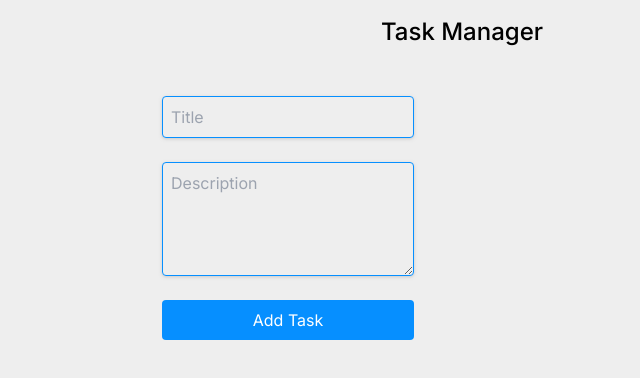
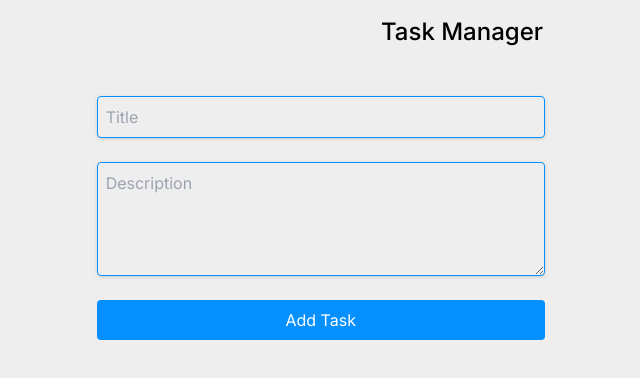
Before and after one commit to Gurjantrandahwa/task_manager-, a Next.js app: page / in a window 1280 px wide. Shown: the top 378 px of the page, without its empty margins (178-818 px from the left). Built offline with nearby package versions, Linux system fonts and the light colour scheme.

Commit message:
implement the change color with status

```diff
--- a/app/components/TaskForm.tsx
+++ b/app/components/TaskForm.tsx
@@ -22,9 +22,9 @@ const TaskForm: React.FC<TaskFormProps> = ({onSubmit}) => {
         },
     });
 
-    return <form onSubmit={formik.handleSubmit} className="flex flex-col">
+    return <form onSubmit={formik.handleSubmit} className="flex flex-col flex-1 max-w-md">
         <input
-            className="drop-shadow p-2 w-full rounded outline-[#068FFF] border border-[#068FFF]"
+            className="drop-shadow p-2 rounded outline-[#068FFF] border border-[#068FFF] w-full"
             type="text"
             placeholder="Title"
             name="title"
```
